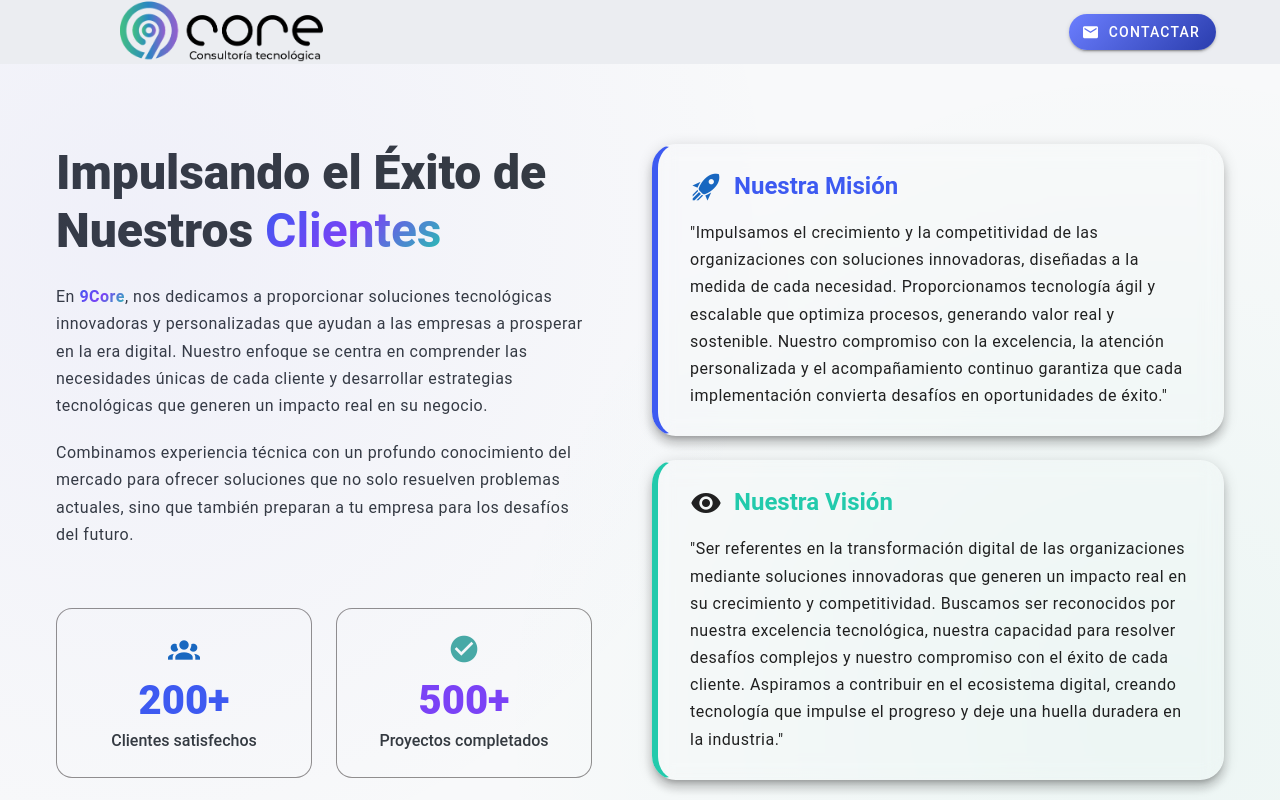
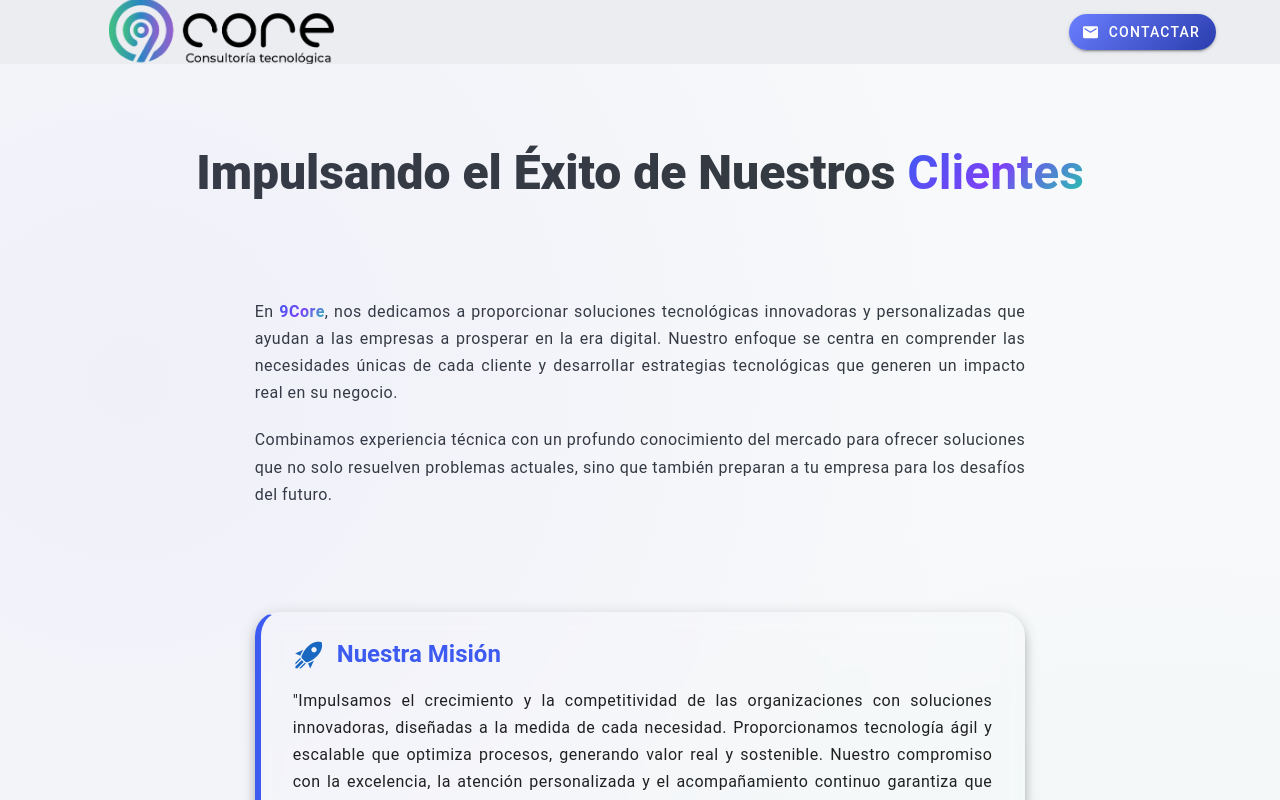
Before and after one commit to 9-Core/main_page, a Nuxt app: page / in a window 1280 px wide. Both pictures are taken after a click on the button "NOSOTROS". Shown: the top 800 px of the page. Built offline with nearby package versions, Linux system fonts and the light colour scheme.

Commit message:
fix():all

```diff
--- a/components/CONTACTO.vue
+++ b/components/CONTACTO.vue
@@ -18,8 +18,8 @@
           <div class="mt-8">
             <!-- Email -->
             <div class="contact-item mb-6 d-flex align-center">
-              <div class="contact-icon-wrapper primary-bg">
-                <v-icon size="22" color="primary">mdi-email-outline</v-icon>
+              <div class="contact-icon-wrapper email-bg">
+                <v-icon size="22" color="white">mdi-email-outline</v-icon>
               </div>
               <div class="ms-4">
                 <div class="contact-label">Envíanos un correo</div>
@@ -29,8 +29,8 @@
 
             <!-- Teléfono -->
             <div class="contact-item mb-6 d-flex align-center">
-              <div class="contact-icon-wrapper secondary-bg">
-                <v-icon size="22" color="secondary">mdi-phone-outline</v-icon>
+              <div class="contact-icon-wrapper phone-bg">
+                <v-icon size="22" color="white">mdi-phone-outline</v-icon>
               </div>
               <div class="ms-4">
                 <div class="contact-label">Llámanos</div>
@@ -40,10 +40,8 @@
 
             <!-- Ubicación -->
             <div class="contact-item mb-6 d-flex align-center">
-              <div class="contact-icon-wrapper tertiary-bg">
-                <v-icon size="22" color="tertiary"
-                  >mdi-map-marker-outline</v-icon
-                >
+              <div class="contact-icon-wrapper location-bg">
+                <v-icon size="22" color="white">mdi-map-marker-outline</v-icon>
               </div>
               <div class="ms-4">
                 <div class="contact-label">Visítanos</div>
@@ -64,7 +62,7 @@
                 variant="outlined"
                 size="large"
                 class="social-btn me-2"
-                :class="i % 2 === 0 ? 'primary-text' : 'secondary-text'"
+                :class="socialButtonClass(i)"
               >
                 <v-icon>{{ social.icon }}</v-icon>
               </v-btn>
@@ -98,6 +96,8 @@
                         label="Nombre"
                         :rules="nameRules"
                         variant="outlined"
+                        placeholder="Ej: Juan Pérez"
+                        hint="Tu nombre completo"
                         required
                       ></v-text-field>
                     </v-col>
@@ -108,6 +108,8 @@
                         label="Email"
                         :rules="emailRules"
                         variant="outlined"
+                        placeholder="Ej: tu@email.com"
+                        hint="Correo electrónico de contacto"
                         required
                       ></v-text-field>
                     </v-col>
@@ -118,6 +120,10 @@
                         label="Teléfono"
                         :rules="phoneRules"
                         variant="outlined"
+                        placeholder="Ej: +56912345678"
+                        hint="Formato: +56 9 seguido de 8 dígitos"
+                        type="tel"
+                        @input="formatPhoneNumber"
                         required
                       ></v-text-field>
                     </v-col>
@@ -128,6 +134,7 @@
                         :items="serviceOptions"
                         label="Servicio de interés"
                         variant="outlined"
+                        hint="Selecciona el servicio que te interesa"
                       ></v-select>
                     </v-col>
 
@@ -138,6 +145,8 @@
                         :rules="messageRules"
                         variant="outlined"
                         rows="4"
+                        placeholder="Escribe aquí los detalles de tu consulta..."
+                        hint="Mínimo 10 caracteres"
                         required
                       ></v-textarea>
                     </v-col>
@@ -193,26 +202,60 @@ const snackbar = ref({
   color: "",
 });
 
+// Reglas de validación mejoradas
 const nameRules = [
   (v) => !!v || "El nombre es obligatorio",
   (v) => v.length >= 3 || "El nombre debe tener al menos 3 caracteres",
+  (v) =>
+    /^[A-Za-záéíóúüñÁÉÍÓÚÜÑ\s]+$/.test(v) ||
+    "El nombre solo debe contener letras y espacios",
 ];
 
+// Validación de email mejorada
 const emailRules = [
   (v) => !!v || "El email es obligatorio",
-  (v) => /.+@.+\..+/.test(v) || "El email debe ser válido",
+  (v) =>
+    /^[^\s@]+@[^\s@]+\.[^\s@]+$/.test(v) || "El formato del email no es válido",
+  (v) => /\.[a-z]{2,}$/i.test(v) || "El dominio del email no es válido",
 ];
+
+// Validación específica para número de teléfono chileno
+const phoneRules = [
+  (v) => !!v || "El número de teléfono es obligatorio",
+  (v) =>
+    /^\+56[9]\d{8}$/.test(v) ||
+    "Debe ser un número chileno válido: +569 seguido de 8 dígitos",
+];
+
+// Función para formatear automáticamente el número de teléfono
+const formatPhoneNumber = (event) => {
+  // Eliminar cualquier carácter que no sea número, excepto el signo +
+  const cleaned = formData.value.phone.replace(/[^\d+]/g, "");
+
+  // Si el usuario elimina todo, no aplicar formato
+  if (cleaned === "") {
+    formData.value.phone = "";
+    return;
+  }
+
+  // Asegurar que comience con +56
+  if (!cleaned.startsWith("+")) {
+    formData.value.phone = "+" + cleaned;
+  } else if (
+    cleaned.startsWith("+") &&
+    !cleaned.startsWith("+56") &&
+    cleaned.length > 1
+  ) {
+    formData.value.phone = "+56" + cleaned.substring(1);
+  } else {
+    formData.value.phone = cleaned;
+  }
+};
 
 const messageRules = [
   (v) => !!v || "El mensaje es obligatorio",
   (v) => v.length >= 10 || "El mensaje debe tener al menos 10 caracteres",
-];
-
-const phoneRules = [
-  (v) => !!v || "El número de teléfono es obligatorio",
-  (v) =>
-    /^[0-9]+$/.test(v) || "El número de teléfono debe contener solo dígitos",
-  (v) => v.length >= 9 || "El número de teléfono debe tener al menos 9 dígitos",
+  (v) => v.length <= 500 || "El mensaje no debe exceder los 500 caracteres",
 ];
 
 const serviceOptions = [
@@ -231,6 +274,17 @@ const socialLinks = [
   //{ icon: "mdi-twitter", url: "#" },
 ];
 
+// Función para determinar la clase de color de cada botón social
+const socialButtonClass = (index) => {
+  const classes = [
+    "facebook-color",
+    "linkedin-color",
+    "instagram-color",
+    "twitter-color",
+  ];
+  return classes[index % classes.length];
+};
+
 const submitForm = async () => {
   if (!valid.value) return;
   loading.value = true;
@@ -244,12 +298,15 @@ const submitForm = async () => {
         name: formData.value.name,
         email: formData.value.email,
         phone: formData.value.phone,
-        service: formData.value.service,
+        service: formData.value.service || "No especificado",
         message: formData.value.message,
 
         // Configuración adicional
-        to: "info@tudominio.com", // Email de la empresa (reemplazar con el correo real)
-        from: "Sitio Web 9Core <jamenesesrojas@gmail.com>",
+        to: "contacto@9core.cl", // Email de la empresa
+        from: "Sitio Web 9Core <no-reply@9core.cl>",
+        subject: `Nuevo contacto: ${formData.value.name} - ${
+          formData.value.service || "Consulta general"
+        }`,
       },
     });
 
@@ -264,7 +321,7 @@ const submitForm = async () => {
     // Mostrar mensaje de éxito
     snackbar.value = {
       show: true,
-      text: "¡Mensaje enviado con éxito! Te hemos enviado una confirmación por correo electrónico.",
+      text: "¡Mensaje enviado con éxito! Te contactaremos pronto.",
       color: "success",
     };
 
@@ -323,21 +380,44 @@ const submitForm = async () => {
   justify-content: center;
   border-radius: 10px;
   transition: all 0.3s ease;
+  box-shadow: 0 4px 10px rgba(0, 0, 0, 0.1);
 }
 
-.primary-bg {
-  border: 1px solid rgba(67, 97, 238, 0.2);
-  background-color: rgba(67, 97, 238, 0.05);
+/* Nuevos colores para los iconos */
+.email-bg {
+  background: linear-gradient(135deg, #4361ee, #3a86ff);
+  border: none;
 }
 
-.secondary-bg {
-  border: 1px solid rgba(58, 134, 255, 0.2);
-  background-color: rgba(58, 134, 255, 0.05);
+.phone-bg {
+  background: linear-gradient(135deg, #3a0ca3, #7209b7);
+  border: none;
 }
 
-.tertiary-bg {
-  border: 1px solid rgba(76, 201, 240, 0.2);
-  background-color: rgba(76, 201, 240, 0.05);
+.location-bg {
+  background: linear-gradient(135deg, #f72585, #b5179e);
+  border: none;
+}
+
+/* Colores para redes sociales */
+.facebook-color {
+  color: #1877f2 !important;
+  border-color: #1877f2 !important;
+}
+
+.linkedin-color {
+  color: #0a66c2 !important;
+  border-color: #0a66c2 !important;
+}
+
+.instagram-color {
+  color: #e4405f !important;
+  border-color: #e4405f !important;
+}
+
+.twitter-color {
+  color: #1da1f2 !important;
+  border-color: #1da1f2 !important;
 }
 
 .contact-label {
@@ -360,11 +440,15 @@ const submitForm = async () => {
   transform: translateX(5px);
 }
 
+.contact-item:hover .contact-icon-wrapper {
+  box-shadow: 0 6px 15px rgba(0, 0, 0, 0.15);
+  transform: scale(1.05);
+}
+
 .social-btn {
   font-size: 1.5rem;
   transition: transform 0.3s ease;
-  background-color: rgba(255, 255, 255, 0.05) !important;
-  border: 1px solid rgba(255, 255, 255, 0.2) !important;
+  background-color: rgba(255, 255, 255, 0.8) !important;
   margin-right: 8px;
   width: 42px;
   height: 42px;
@@ -372,8 +456,8 @@ const submitForm = async () => {
 
 .social-btn:hover {
   transform: translateY(-5px);
-  background-color: rgba(255, 255, 255, 0.1) !important;
-  box-shadow: 0 5px 15px rgba(0, 0, 0, 0.2);
+  background-color: white !important;
+  box-shadow: 0 5px 15px rgba(0, 0, 0, 0.1);
 }
 
 .contact-form-card {
--- a/components/INICIO.vue
+++ b/components/INICIO.vue
@@ -8,7 +8,7 @@
         <div class="logo-animation mb-8">
           <v-img
             src="/Icono_Principal_PNG.png"
-            max-width="330"
+            max-width="230"
             class="mx-auto hero-logo"
             alt="9-CORE Logo"
           ></v-img>
--- a/components/NOSOTROS.vue
+++ b/components/NOSOTROS.vue
@@ -4,101 +4,56 @@
     <div class="about-bg-pattern"></div>
 
     <v-container>
-      <!-- <v-row class="mb-16">
-        <v-col cols="12" class="text-center">
-          <span class="overline text-gradient d-block mb-2">QUIÉNES SOMOS</span>
-          <h2 class="text-h3 mb-4"><span class="text-gradient">Sobre Nosotros</span></h2>
-          <v-divider class="mx-auto custom-divider mb-8" width="100" thickness="4"></v-divider>
-          <p class="text-subtitle-1 section-subtitle mx-auto" style="max-width: 700px">
-            Un equipo apasionado por transformar el futuro digital
+      <v-row>
+        <v-col cols="12" class="text-center mb-12">
+          <h3 class="text-h3 mb-6 main-heading font-weight-black">
+            Impulsando el Éxito de Nuestros
+            <span class="text-gradient">Clientes</span>
+          </h3>
+        </v-col>
+      </v-row>
+
+      <!-- Información de la empresa - Ahora en diseño vertical -->
+      <v-row>
+        <v-col cols="12" lg="8" class="mx-auto mb-12">
+          <p class="text-body-1 mb-5 main-text text-justify">
+            En <strong class="text-gradient">9Core</strong>, nos dedicamos a
+            proporcionar soluciones tecnológicas innovadoras y personalizadas
+            que ayudan a las empresas a prosperar en la era digital. Nuestro
+            enfoque se centra en comprender las necesidades únicas de cada
+            cliente y desarrollar estrategias tecnológicas que generen un
+            impacto real en su negocio.
+          </p>
+
+          <p class="text-body-1 mb-8 main-text text-justify">
+            Combinamos experiencia técnica con un profundo conocimiento del
+            mercado para ofrecer soluciones que no solo resuelven problemas
+            actuales, sino que también preparan a tu empresa para los desafíos
+            del futuro.
           </p>
         </v-col>
-      </v-row> -->
+      </v-row>
 
-      <!-- Sección principal - Resumen y Stats -->
+      <!-- Cards de Misión/Visión - Ahora una debajo de otra -->
       <v-row>
-        <!-- Contenido Izquierdo -->
-        <v-col cols="12" md="6" class="pe-md-12">
-          <div class="content-wrapper">
-            <h3 class="text-h3 mb-6 main-heading font-weight-black">
-              Impulsando el Éxito de Nuestros <span class="text-gradient">Clientes</span>
-            </h3>
-
-            <p class="text-body-1 mb-5 main-text">
-              En <strong class="text-gradient">9Core</strong>, nos dedicamos a proporcionar soluciones tecnológicas
-              innovadoras y personalizadas que ayudan a las empresas a prosperar
-              en la era digital. Nuestro enfoque se centra en comprender las
-              necesidades únicas de cada cliente y desarrollar estrategias
-              tecnológicas que generen un impacto real en su negocio.
-            </p>
-
-            <p class="text-body-1 mb-8 main-text">
-              Combinamos experiencia técnica con un profundo conocimiento del mercado para
-              ofrecer soluciones que no solo resuelven problemas actuales, sino que también
-              preparan a tu empresa para los desafíos del futuro.
-            </p>
-
-            <!-- Stats en contenedores con estilo -->
-            <v-row class="stats-row mt-12 gx-3">
-              <v-col cols="6" md="6" class="mb-6">
-                <div class="stat-container">
-                  <div class="stat-icon">
-                    <v-icon size="32" color="primary">mdi-account-group</v-icon>
-                  </div>
-                  <div class="stat-number primary-text">200+</div>
-                  <div class="stat-label">Clientes satisfechos</div>
-                </div>
-              </v-col>
-
-              <v-col cols="6" md="6" class="mb-6">
-                <div class="stat-container">
-                  <div class="stat-icon">
-                    <v-icon size="32" color="secondary">mdi-check-circle</v-icon>
-                  </div>
-                  <div class="stat-number secondary-text">500+</div>
-                  <div class="stat-label">Proyectos completados</div>
-                </div>
-              </v-col>
-
-              <!-- <v-col cols="6" md="6" class="mb-6">
-                <div class="stat-container">
-                  <div class="stat-icon">
-                    <v-icon size="32" color="tertiary">mdi-calendar-clock</v-icon>
-                  </div>
-                  <div class="stat-number tertiary-text">15+</div>
-                  <div class="stat-label">Años de experiencia</div>
-                </div>
-              </v-col>
-
-              <v-col cols="6" md="6" class="mb-6">
-                <div class="stat-container">
-                  <div class="stat-icon">
-                    <v-icon size="32" color="primary">mdi-brain</v-icon>
-                  </div>
-                  <div class="stat-number primary-text">50+</div>
-                  <div class="stat-label">Expertos en tecnología</div>
-                </div>
-              </v-col> -->
-
-
-            </v-row>
-          </div>
-        </v-col>
-
-        <!-- Cards de Misión/Visión a la derecha -->
-        <v-col cols="12" md="6">
-          <div class="mission-vision-wrapper">
+        <v-col cols="12" lg="8" class="mx-auto mb-10">
           <!-- Card de Misión -->
-            <v-card class="mission-card mb-6 glass-card" rounded="xl" elevation="8">
+          <v-card
+            class="mission-card mb-10 glass-card"
+            rounded="xl"
+            elevation="8"
+          >
             <v-card-item>
               <div class="pa-4">
                 <div class="d-flex align-center mb-4">
-                    <v-icon size="32" color="primary" class="me-3">mdi-rocket-launch</v-icon>
+                  <v-icon size="32" color="primary" class="me-3"
+                    >mdi-rocket-launch</v-icon
+                  >
                   <h3 class="text-h5 font-weight-bold card-title primary-text">
                     Nuestra Misión
                   </h3>
                 </div>
-                  <p class="text-body-1 card-text">
+                <p class="text-body-1 card-text text-justify">
                   "Impulsamos el crecimiento y la competitividad de las
                   organizaciones con soluciones innovadoras, diseñadas a la
                   medida de cada necesidad. Proporcionamos tecnología ágil y
@@ -116,12 +71,14 @@
             <v-card-item>
               <div class="pa-4">
                 <div class="d-flex align-center mb-4">
-                    <v-icon size="32" color="tertiary" class="me-3">mdi-eye</v-icon>
+                  <v-icon size="32" color="tertiary" class="me-3"
+                    >mdi-eye</v-icon
+                  >
                   <h3 class="text-h5 font-weight-bold card-title tertiary-text">
                     Nuestra Visión
                   </h3>
                 </div>
-                  <p class="text-body-1 card-text">
+                <p class="text-body-1 card-text text-justify">
                   "Ser referentes en la transformación digital de las
                   organizaciones mediante soluciones innovadoras que generen un
                   impacto real en su crecimiento y competitividad. Buscamos ser
@@ -135,6 +92,52 @@
               </div>
             </v-card-item>
           </v-card>
+        </v-col>
+      </v-row>
+
+      <!-- Stats en contenedores - Reordenados en una fila de 4 elementos -->
+      <v-row class="stats-row mt-12">
+        <v-col cols="12" class="text-center mb-6">
+          <h3 class="text-h4 font-weight-bold mb-8">Nuestros Números</h3>
+        </v-col>
+
+        <v-col cols="6" sm="6" md="3" class="mb-6">
+          <div class="stat-container">
+            <div class="stat-icon">
+              <v-icon size="32" color="primary">mdi-account-group</v-icon>
+            </div>
+            <div class="stat-number primary-text">12+</div>
+            <div class="stat-label">Clientes satisfechos</div>
+          </div>
+        </v-col>
+
+        <v-col cols="6" sm="6" md="3" class="mb-6">
+          <div class="stat-container">
+            <div class="stat-icon">
+              <v-icon size="32" color="secondary">mdi-check-circle</v-icon>
+            </div>
+            <div class="stat-number secondary-text">20+</div>
+            <div class="stat-label">Proyectos completados</div>
+          </div>
+        </v-col>
+
+        <v-col cols="6" sm="6" md="3" class="mb-6">
+          <div class="stat-container">
+            <div class="stat-icon">
+              <v-icon size="32" color="tertiary">mdi-calendar-clock</v-icon>
+            </div>
+            <div class="stat-number tertiary-text">1+</div>
+            <div class="stat-label">Años de experiencia</div>
+          </div>
+        </v-col>
+
+        <v-col cols="6" sm="6" md="3" class="mb-6">
+          <div class="stat-container">
+            <div class="stat-icon">
+              <v-icon size="32" color="primary">mdi-brain</v-icon>
+            </div>
+            <div class="stat-number primary-text">5+</div>
+            <div class="stat-label">Expertos en tecnología</div>
           </div>
         </v-col>
       </v-row>
@@ -186,9 +189,16 @@ const milestones = [
   left: 0;
   right: 0;
   bottom: 0;
-  background-image:
-    radial-gradient(circle at 10% 20%, rgba(79, 70, 229, 0.05) 0%, transparent 50%),
-    radial-gradient(circle at 90% 80%, rgba(16, 185, 129, 0.05) 0%, transparent 50%);
+  background-image: radial-gradient(
+      circle at 10% 20%,
+      rgba(79, 70, 229, 0.05) 0%,
+      transparent 50%
+    ),
+    radial-gradient(
+      circle at 90% 80%,
+      rgba(16, 185, 129, 0.05) 0%,
+      transparent 50%
+    );
   z-index: 0;
 }
 
@@ -281,7 +291,8 @@ const milestones = [
   border-left: 6px solid var(--tertiary-main);
 }
 
-.mission-card:hover, .vision-card:hover {
+.mission-card:hover,
+.vision-card:hover {
   transform: translateY(-5px);
   box-shadow: 0 15px 30px rgba(0, 0, 0, 0.2) !important;
 }
@@ -306,7 +317,8 @@ const milestones = [
     font-size: 2rem !important;
   }
 
-  .mission-card, .vision-card {
+  .mission-card,
+  .vision-card {
     margin-bottom: 1.5rem;
   }
 }
--- a/layouts/default.vue
+++ b/layouts/default.vue
@@ -13,12 +13,12 @@
       fixed
     >
       <v-container class="d-flex align-center px-6">
-        <!-- Logo con icono de desarrollo -->
         <v-img
+          style="cursor: pointer"
           @click="changePage('INICIO')"
           src="/Logo_principal_PNG.png"
           alt="9CORE Logo"
-          max-height="180"
+          max-height="200"
           contain
           class="logo-image"
         ></v-img>
@@ -65,6 +65,7 @@
       class="drawer-bg pa-4"
     >
       <div class="text-center mb-6">
+        <!-- Corregido la ruta de la imagen para el drawer -->
         <v-img
           src="/Icono_Principal_PNG.png"
           alt="Logo"
@@ -135,6 +136,7 @@
           <!-- Información de la empresa -->
           <v-col cols="12" md="4" class="white-text">
             <div class="d-flex align-center mb-4">
+              <!-- Corregido la ruta de la imagen para el footer -->
               <v-img
                 src="/Icono_Principal_PNG.png"
                 alt="Logo"
@@ -360,6 +362,26 @@ onUnmounted(() => {
   position: relative;
 }
 
+.logo-container {
+  display: flex;
+  align-items: center;
+  transition: transform 0.3s ease;
+  cursor: pointer;
+}
+
+.logo-container:hover {
+  transform: scale(1.05);
+}
+
+.logo-image {
+  max-width: 180px;
+  transition: all 0.3s ease;
+}
+
+.cursor-pointer {
+  cursor: pointer;
+}
+
 .blink-cursor-navbar {
   color: var(--primary-light);
   font-weight: bold;
```
Lines whose indentation alone changed are shown as unchanged.
